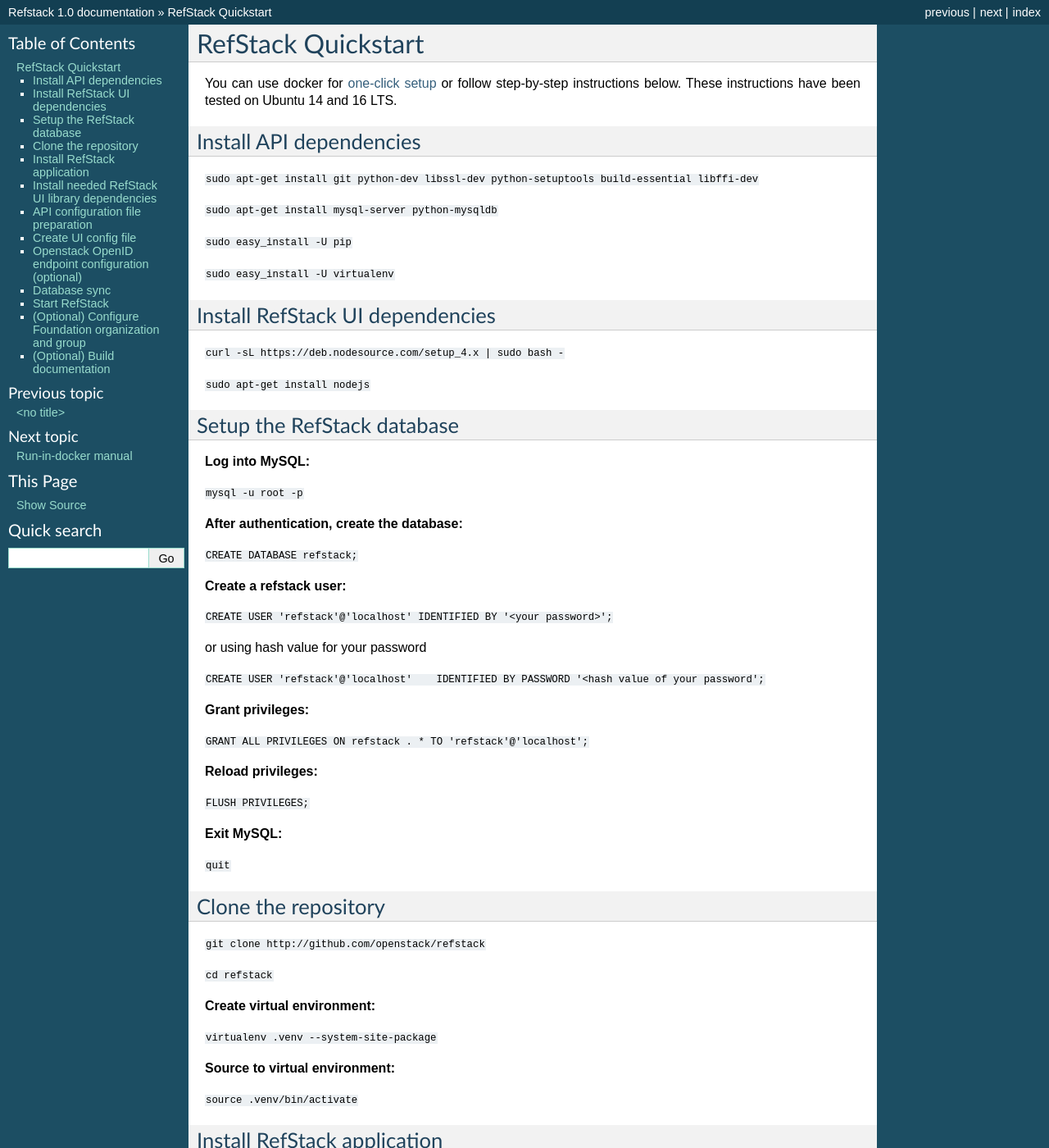
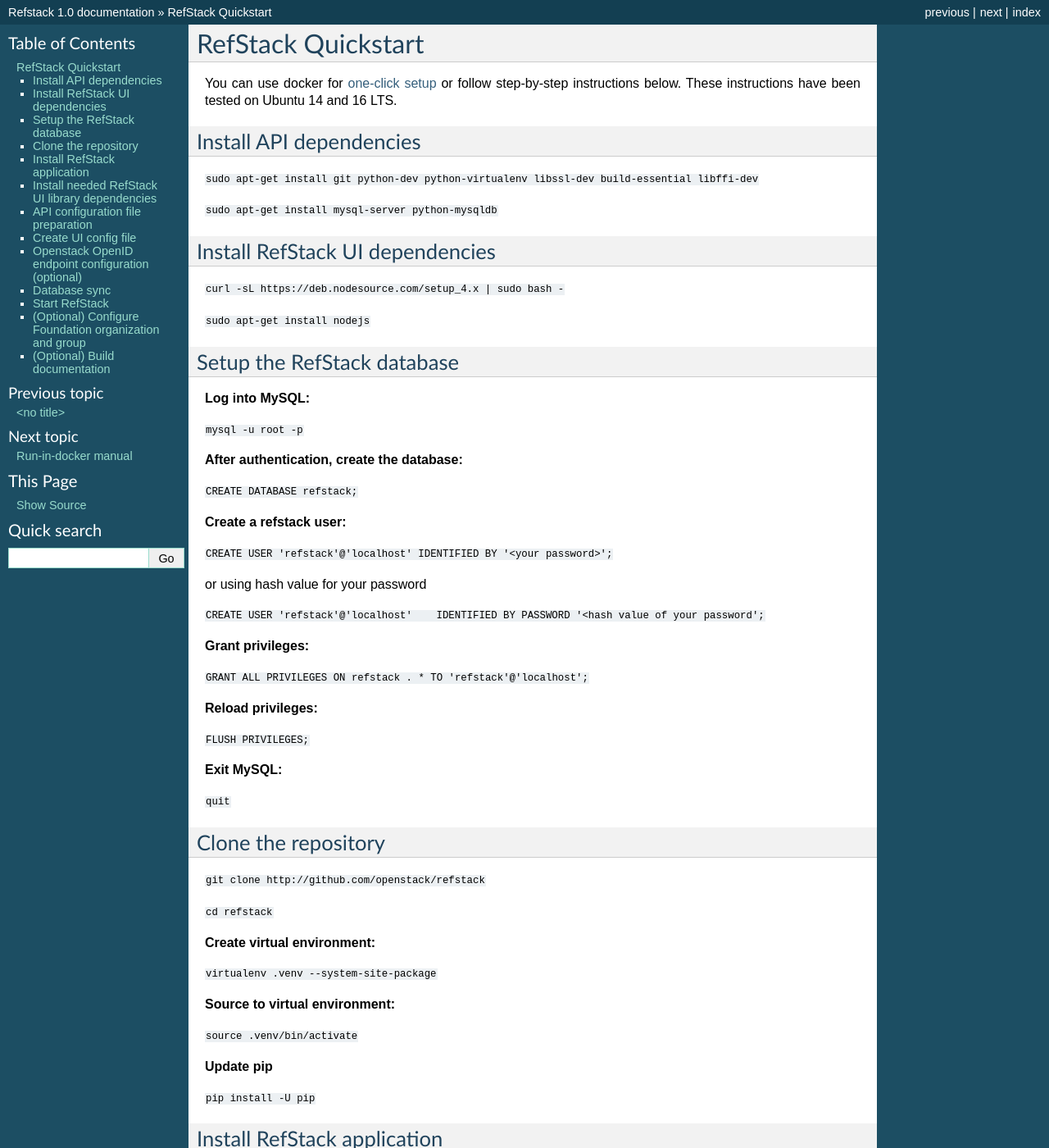
Before and after one commit to openstack-archive/refstack, a Sphinx documentation site: the page built from doc/source/refstack.rst, in a window 1280 px wide and 1400 px high. Shown: the whole window at 82% size. Built offline with Sphinx 7.4.7, drawn with Linux system fonts in a browser that asks for light colours.

Commit message:
Replace mention of easy_install with pip
easy_install is insecure and should never be used.

Change-Id: I051b7d3554222a36ac0e7e77bbfb8481eae0ea14

```diff
--- a/doc/source/refstack.rst
+++ b/doc/source/refstack.rst
@@ -8,13 +8,9 @@
 Install API dependencies
 ^^^^^^^^^^^^^^^^^^^^^^^^
 
-``sudo apt-get install git python-dev libssl-dev python-setuptools build-essential libffi-dev``
+``sudo apt-get install git python-dev python-virtualenv libssl-dev build-essential libffi-dev``
 
 ``sudo apt-get install mysql-server python-mysqldb``
-
-``sudo easy_install -U pip``
-
-``sudo easy_install -U virtualenv``
 
 Install RefStack UI dependencies
 ^^^^^^^^^^^^^^^^^^^^^^^^^^^^^^^^
@@ -67,6 +63,10 @@
 **Source to virtual environment:**
 
 ``source .venv/bin/activate``
+
+**Update pip**
+
+``pip install -U pip``
 
 Install RefStack application
 ^^^^^^^^^^^^^^^^^^^^^^^^^^^^
```
